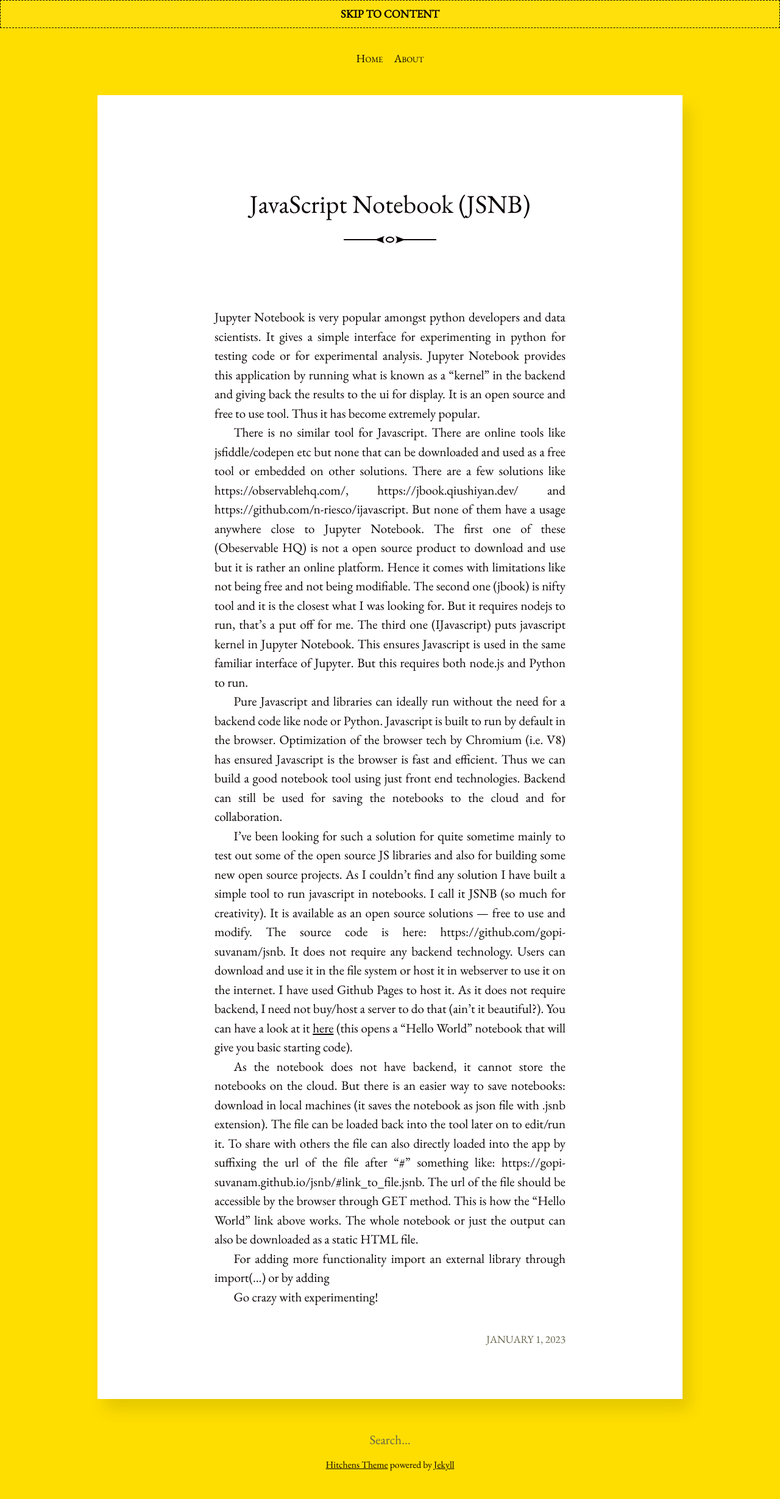
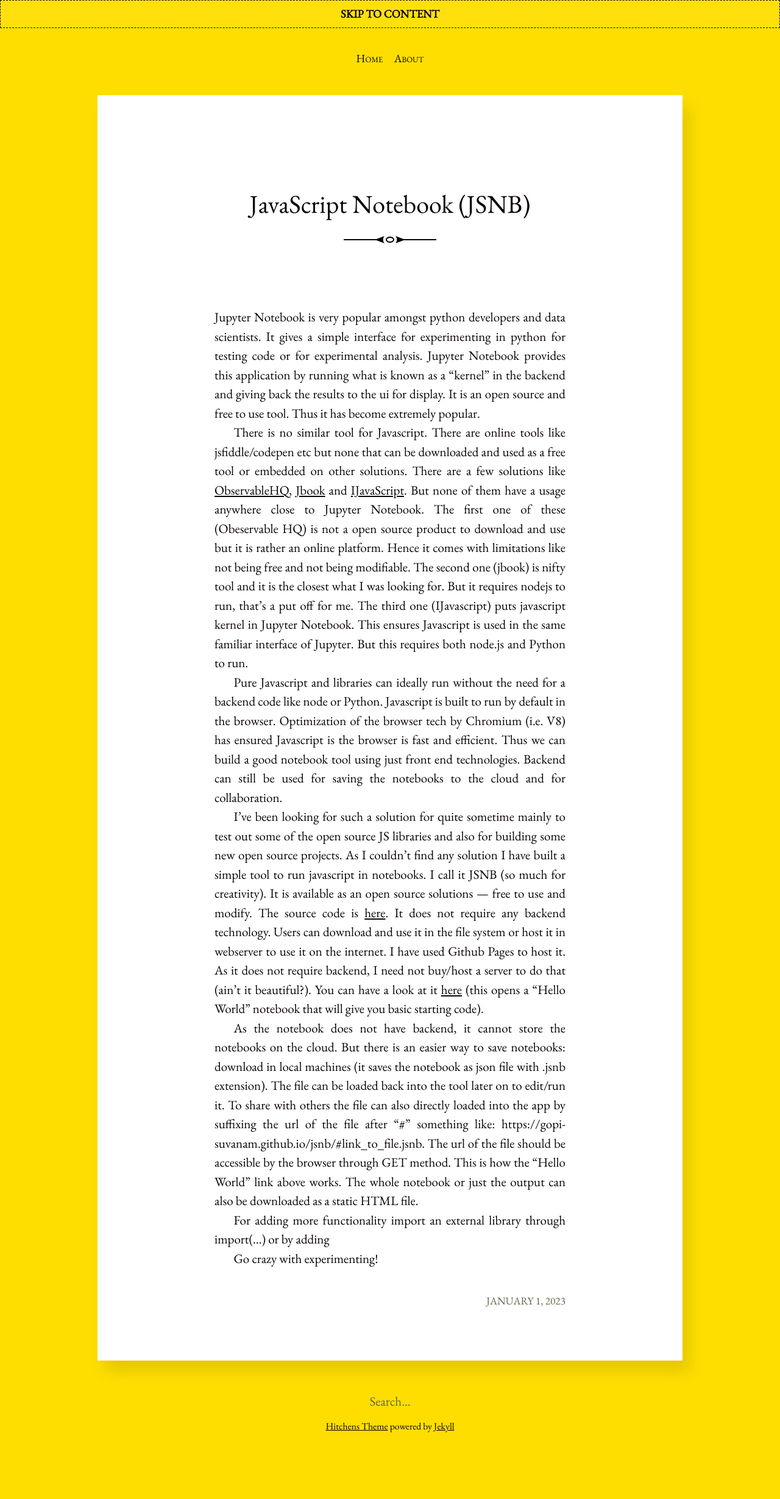
Before and after one commit to gopi-suvanam/gopi-suvanam.github.io, a Jekyll site: the page built from _posts/2023-01-01-JavaSript-Notebook.md, in a window 1280 px wide. Shown: the whole page at 61% size. Built offline with Jekyll 4.4.1, drawn with Linux system fonts in a browser that asks for light colours; after the commit the page ends 2395 px from its top, so only the background shows below that; some of the changed lines change nothing that is shown.

Commit message:
Update 2023-01-01-JavaSript-Notebook.md

```diff
--- a/_posts/2023-01-01-JavaSript-Notebook.md
+++ b/_posts/2023-01-01-JavaSript-Notebook.md
@@ -5,14 +5,14 @@
 
 Jupyter Notebook is very popular amongst python developers and data scientists. It gives a simple interface for experimenting in python for testing code or for experimental analysis. Jupyter Notebook provides this application by running what is known as a “kernel” in the backend and giving back the results to the ui for display. It is an open source and free to use tool. Thus it has become extremely popular.
 
-There is no similar tool for Javascript. There are online tools like jsfiddle/codepen etc but none that can be downloaded and used as a free tool or embedded on other solutions. There are a few solutions like https://observablehq.com/, https://jbook.qiushiyan.dev/ and https://github.com/n-riesco/ijavascript. But none of them have a usage anywhere close to Jupyter Notebook. The first one of these (Obeservable HQ) is not a open source product to download and use but it is rather an online platform. Hence it comes with limitations like not being free and not being modifiable. The second one (jbook) is nifty tool and it is the closest what I was looking for. But it requires nodejs to run, that’s a put off for me. The third one (IJavascript) puts javascript kernel in Jupyter Notebook. This ensures Javascript is used in the same familiar interface of Jupyter. But this requires both node.js and Python to run.
+There is no similar tool for Javascript. There are online tools like jsfiddle/codepen etc but none that can be downloaded and used as a free tool or embedded on other solutions. There are a few solutions like [ObservableHQ](https://observablehq.com/), [Jbook](https://jbook.qiushiyan.dev/) and [IJavaScript](https://github.com/n-riesco/ijavascript). But none of them have a usage anywhere close to Jupyter Notebook. The first one of these (Obeservable HQ) is not a open source product to download and use but it is rather an online platform. Hence it comes with limitations like not being free and not being modifiable. The second one (jbook) is nifty tool and it is the closest what I was looking for. But it requires nodejs to run, that’s a put off for me. The third one (IJavascript) puts javascript kernel in Jupyter Notebook. This ensures Javascript is used in the same familiar interface of Jupyter. But this requires both node.js and Python to run.
 
 Pure Javascript and libraries can ideally run without the need for a backend code like node or Python. Javascript is built to run by default in the browser. Optimization of the browser tech by Chromium (i.e. V8) has ensured Javascript is the browser is fast and efficient. Thus we can build a good notebook tool using just front end technologies. Backend can still be used for saving the notebooks to the cloud and for collaboration.
 
-I’ve been looking for such a solution for quite sometime mainly to test out some of the open source JS libraries and also for building some new open source projects. As I couldn’t find any solution I have built a simple tool to run javascript in notebooks. I call it JSNB (so much for creativity). It is available as an open source solutions — free to use and modify. The source code is here: https://github.com/gopi-suvanam/jsnb. It does not require any backend technology. Users can download and use it in the file system or host it in webserver to use it on the internet. I have used Github Pages to host it. As it does not require backend, I need not buy/host a server to do that (ain’t it beautiful?). You can have a look at it [here](https://gopi-suvanam.github.io/jsnb/#/jsnb/examples/Hello%20world.jsnb) (this opens a “Hello World” notebook that will give you basic starting code).
+I’ve been looking for such a solution for quite sometime mainly to test out some of the open source JS libraries and also for building some new open source projects. As I couldn’t find any solution I have built a simple tool to run javascript in notebooks. I call it JSNB (so much for creativity). It is available as an open source solutions — free to use and modify. The source code is [here](https://github.com/gopi-suvanam/jsnb). It does not require any backend technology. Users can download and use it in the file system or host it in webserver to use it on the internet. I have used Github Pages to host it. As it does not require backend, I need not buy/host a server to do that (ain’t it beautiful?). You can have a look at it [here](https://gopi-suvanam.github.io/jsnb/#/jsnb/examples/Hello%20world.jsnb) (this opens a “Hello World” notebook that will give you basic starting code).
 
 As the notebook does not have backend, it cannot store the notebooks on the cloud. But there is an easier way to save notebooks: download in local machines (it saves the notebook as json file with .jsnb extension). The file can be loaded back into the tool later on to edit/run it. To share with others the file can also directly loaded into the app by suffixing the url of the file after “#” something like: https://gopi-suvanam.github.io/jsnb/#link_to_file.jsnb. The url of the file should be accessible by the browser through GET method. This is how the “Hello World” link above works. The whole notebook or just the output can also be downloaded as a static HTML file.
 
-For adding more functionality import an external library through import(…) or by adding <script> element. An example of this, where Plotly graphs are added to the notebook is here: https://gopi-suvanam.github.io/jsnb/#https://gopi-suvanam.github.io/jsnb/examples/Plotly%20Example.jsnb.
+For adding more functionality import an external library through import(…) or by adding <script> element. An example of this, where Plotly graphs are added to the notebook is [here](https://gopi-suvanam.github.io/jsnb/#https://gopi-suvanam.github.io/jsnb/examples/Plotly%20Example.jsnb).
 
 Go crazy with experimenting!
```
